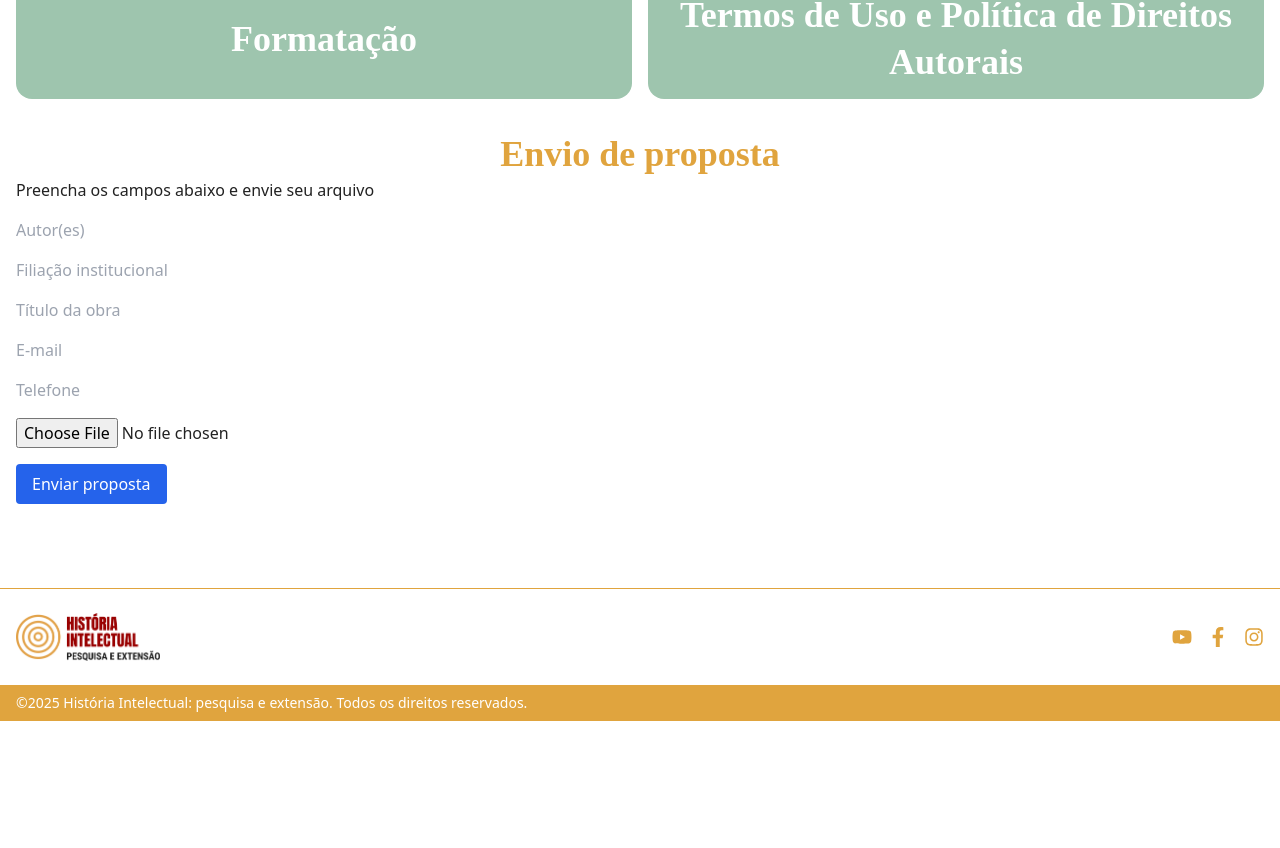
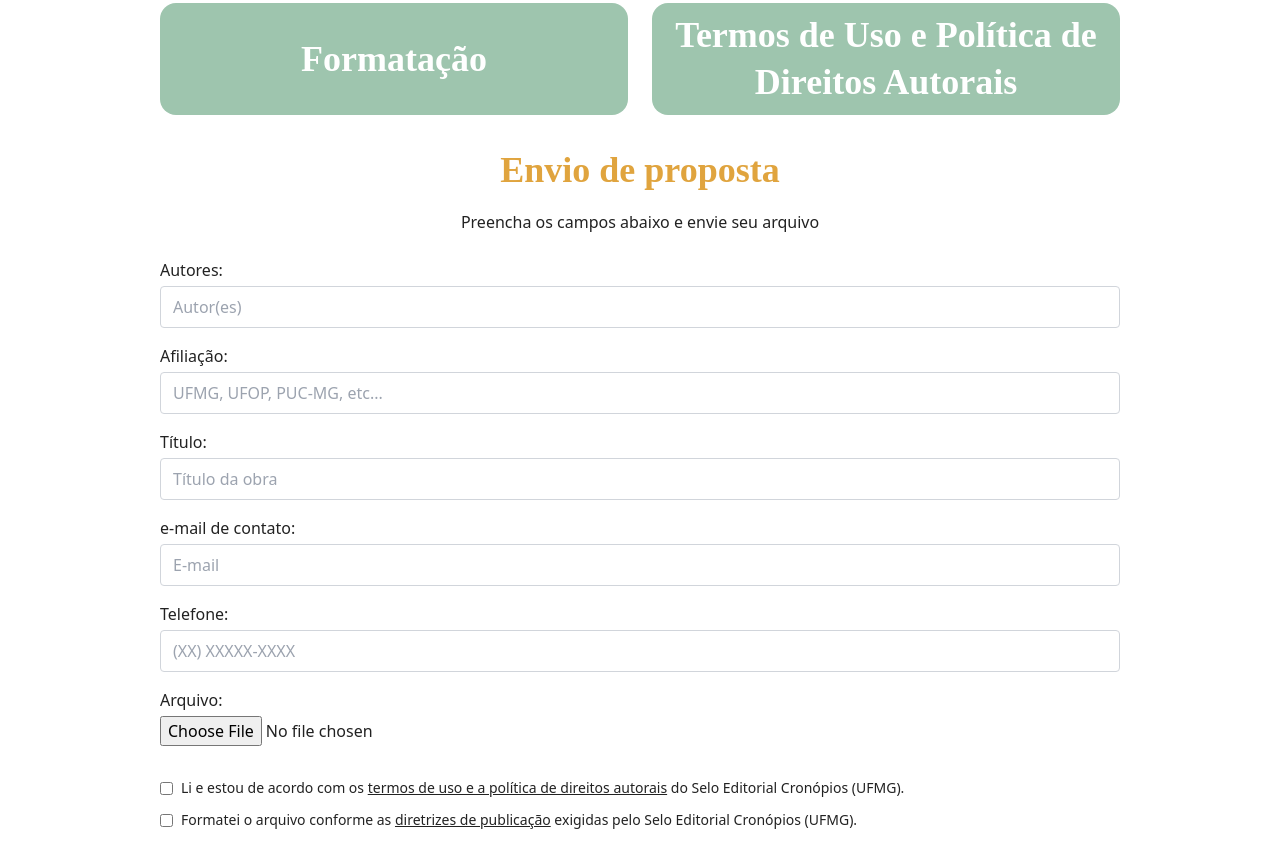
Before and after one commit to selocronopios/site, a Next.js app: page /publique-conosco in a window 1280 px wide. Shown: the part 212-1060 px from the top of the page. Before the commit the page ends 933 px from the top, so only its background shows below. Built offline with nearby package versions, Linux system fonts and the light colour scheme.

Commit message:
Publicar rolando na buena

```diff
--- a/src/app/publique-conosco/page.tsx
+++ b/src/app/publique-conosco/page.tsx
@@ -1,13 +1,17 @@
-//src/app/publique-conosco/page.tsx
 'use client';
 
 import Link from 'next/link';
 import React, { useState } from 'react';
 
 export default function Publique() {
+  const [aceito, setAceito] = useState(false);
+  const [formatado, setFormatado] = useState(false);
   const [loading, setLoading] = useState(false);
   const [status, setStatus] = useState('');
   const [file, setFile] = useState<File | null>(null);
+  const [errors, setErrors] = useState<{ email?: string; telefone?: string }>(
+    {}
+  );
 
   const [formData, setFormData] = useState({
     autores: '',
@@ -17,13 +21,24 @@ export default function Publique() {
     telefone: '',
   });
 
-  const handleChange = async (
+  const handleChange = (
     e: React.ChangeEvent<
       HTMLInputElement | HTMLSelectElement | HTMLTextAreaElement
     >
   ) => {
     const { name, value } = e.target;
+
+    if (name === 'telefone') {
+      let cleaned = value.replace(/\D/g, '');
+      if (cleaned.length > 11) cleaned = cleaned.slice(0, 11);
+      let formatted = cleaned;
+      if (cleaned.length > 0) formatted = `(${cleaned.slice(0, 2)}`;
+      if (cleaned.length > 2) formatted += `) ${cleaned.slice(2, 7)}`;
+      if (cleaned.length > 7) formatted += `-${cleaned.slice(7, 11)}`;
+      setFormData((prev) => ({ ...prev, telefone: formatted }));
+    } else {
       setFormData((prev) => ({ ...prev, [name]: value }));
+    }
   };
 
   const handleFileChange = (e: React.ChangeEvent<HTMLInputElement>) => {
@@ -31,15 +46,28 @@ export default function Publique() {
     setFile(selectedFile);
   };
 
+  const validateForm = () => {
+    const newErrors: typeof errors = {};
+    if (!formData.email.includes('@')) {
+      newErrors.email = 'E-mail inválido';
+    }
+    if (!/^\(\d{2}\) \d{5}-\d{4}$/.test(formData.telefone)) {
+      newErrors.telefone = 'Telefone inválido, use formato (XX) XXXXX-XXXX';
+    }
+    setErrors(newErrors);
+    return Object.keys(newErrors).length === 0;
+  };
+
   const handleSubmit = async (e: React.FormEvent) => {
     e.preventDefault();
+    setStatus('');
     if (!file) {
       setStatus('Selecione um arquivo.');
       return;
     }
+    if (!validateForm()) return;
 
     setLoading(true);
-    setStatus('');
 
     const form = new FormData();
     form.append('autores', formData.autores);
@@ -49,84 +77,121 @@ export default function Publique() {
     form.append('telefone', formData.telefone);
     form.append('file', file);
 
+    try {
       const res = await fetch('/api/enviar-proposta', {
         method: 'POST',
         body: form,
       });
       const data = await res.json();
+      setStatus(
+        data.success
+          ? 'Proposta enviada com sucesso!'
+          : 'Erro ao enviar proposta.'
+      );
+    } catch (err) {
+      setStatus(`Erro ao enviar proposta: ${err}`);
+    } finally {
       setLoading(false);
-
-    if (data.success) {
-      setStatus('Proposta enviada com sucesso!');
-    } else {
-      setStatus('Erro ao enviar proposta.');
     }
   };
+
   return (
-    <div className="bg-background p-8 max-w-7xl mx-auto px-4 space-y-8 text-justify">
-      <h1 className="heading-h1 text-primary text-center">Publique conosco</h1>
+    <div className="min-h-screen bg-background flex flex-col justify-start p-8 max-w-5xl mx-auto space-y-8">
+      <h1 className="heading-h1 text-primary text-center mb-6">
+        Publique conosco
+      </h1>
 
-      <div className="grid grid-cols-2 gap-4">
+      <div className="grid grid-cols-1 sm:grid-cols-2 gap-6">
         <a href="/arquivos/DiretrizesEditoriais-2025-07-19.pdf" target="_blank">
-          <button className="bg-success text-white heading-h1 w-full h-[120px] px-4 py-2 rounded-2xl hover:bg-hoverSucesso">
+          <button className="bg-success text-white heading-h1 w-full h-28 rounded-2xl hover:bg-hoverSucesso transition">
             Formatação
           </button>
         </a>
-
         <Link href="/termos-uso" target="_blank">
-          <button className="bg-success text-white heading-h1 w-full h-[120px] px-4 py-2 rounded-2xl hover:bg-hoverSucesso">
+          <button className="bg-success text-white heading-h1 w-full h-28 rounded-2xl hover:bg-hoverSucesso transition">
             Termos de Uso e Política de Direitos Autorais
           </button>
         </Link>
       </div>
 
-      <div>
-        <h1 className="heading-h1 text-primary text-center">
+      <div className="flex-1">
+        <h2 className="heading-h1 text-primary text-center mb-4">
           Envio de proposta
-        </h1>
-        <p>Preencha os campos abaixo e envie seu arquivo</p>
-        <form onSubmit={handleSubmit} className="space-y-4 mt-4">
+        </h2>
+        <p className="text-center mb-6">
+          Preencha os campos abaixo e envie seu arquivo
+        </p>
+
+        <form onSubmit={handleSubmit} className="flex flex-col gap-4">
+          <div className="flex flex-col gap-1">
+            <label>Autores:</label>
             <input
               name="autores"
               value={formData.autores}
               onChange={handleChange}
               placeholder="Autor(es)"
-            className="input w-full"
+              className="input w-full border border-gray-300 rounded px-3 py-2"
               required
             />
+          </div>
+
+          <div className="flex flex-col gap-1">
+            <label>Afiliação:</label>
             <input
               name="afiliacao"
               value={formData.afiliacao}
               onChange={handleChange}
-            placeholder="Filiação institucional"
-            className="input w-full"
+              placeholder="UFMG, UFOP, PUC-MG, etc..."
+              className="input w-full border border-gray-300 rounded px-3 py-2"
               required
             />
+          </div>
+
+          <div className="flex flex-col gap-1">
+            <label>Título:</label>
             <input
               name="title"
               value={formData.title}
               onChange={handleChange}
               placeholder="Título da obra"
-            className="input w-full"
+              className="input w-full border border-gray-300 rounded px-3 py-2"
               required
             />
+          </div>
+
+          <div className="flex flex-col gap-1">
+            <label>e-mail de contato:</label>
             <input
               name="email"
               type="email"
               value={formData.email}
               onChange={handleChange}
               placeholder="E-mail"
-            className="input w-full"
+              className="input w-full border border-gray-300 rounded px-3 py-2"
               required
             />
+            {errors.email && (
+              <p className="text-red-500 text-sm">{errors.email}</p>
+            )}
+          </div>
+
+          <div className="flex flex-col gap-1">
+            <label>Telefone:</label>
             <input
               name="telefone"
               value={formData.telefone}
               onChange={handleChange}
-            placeholder="Telefone"
-            className="input w-full"
+              placeholder="(XX) XXXXX-XXXX"
+              className="input w-full border border-gray-300 rounded px-3 py-2"
               required
             />
+            {errors.telefone && (
+              <p className="text-red-500 text-sm">{errors.telefone}</p>
+            )}
+          </div>
+
+          <div className="flex flex-col gap-1">
+            <label>Arquivo:</label>
             <input
               type="file"
               accept=".pdf"
@@ -134,17 +199,61 @@ export default function Publique() {
               className="input w-full"
               required
             />
+          </div>
+          <div className="my-4 flex flex-col gap-3">
+            <div className="flex items-center space-x-2">
+              <input
+                type="checkbox"
+                id="aceito"
+                checked={aceito}
+                onChange={(e) => setAceito(e.target.checked)}
+              />
+              <label htmlFor="aceito" className="text-sm">
+                Li e estou de acordo com os{' '}
+                <a
+                  href="/termos-uso"
+                  className="text-text underline"
+                  target="_blank"
+                >
+                  termos de uso e a política de direitos autorais
+                </a>{' '}
+                do Selo Editorial Cronópios (UFMG).
+              </label>
+            </div>
+
+            <div className="flex items-center space-x-2">
+              <input
+                type="checkbox"
+                id="formatado"
+                checked={formatado}
+                onChange={(e) => setFormatado(e.target.checked)}
+              />
+              <label htmlFor="formatado" className="text-sm">
+                Formatei o arquivo conforme as{' '}
+                <a
+                  href="/arquivos/DiretrizesEditoriais-2025-07-19.pdf"
+                  className="text-text underline"
+                  target="_blank"
+                >
+                  diretrizes de publicação
+                </a>{' '}
+                exigidas pelo Selo Editorial Cronópios (UFMG).
+              </label>
+            </div>
+          </div>
 
           <button
             type="submit"
-            disabled={loading}
-            className="bg-blue-600 text-white px-4 py-2 rounded hover:bg-blue-700"
+            disabled={loading || !aceito || !formatado}
+            className={`bg-success text-white px-6 py-3 rounded hover:bg-hoverSucesso transition mt-4 ${
+              (!aceito || !formatado) && 'opacity-50 cursor-not-allowed'
+            }`}
           >
             {loading ? 'Enviando...' : 'Enviar proposta'}
           </button>
         </form>
 
-        {status && <p className="mt-2 text-sm text-gray-700">{status}</p>}
+        {status && <p className="mt-4 text-center text-gray-700">{status}</p>}
       </div>
     </div>
   );
```
Lines whose indentation alone changed are shown as unchanged.
